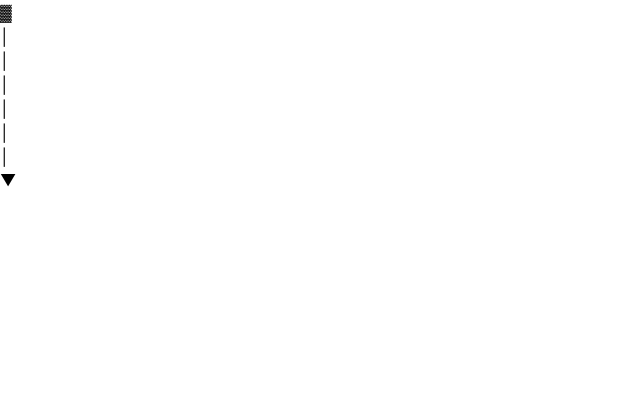
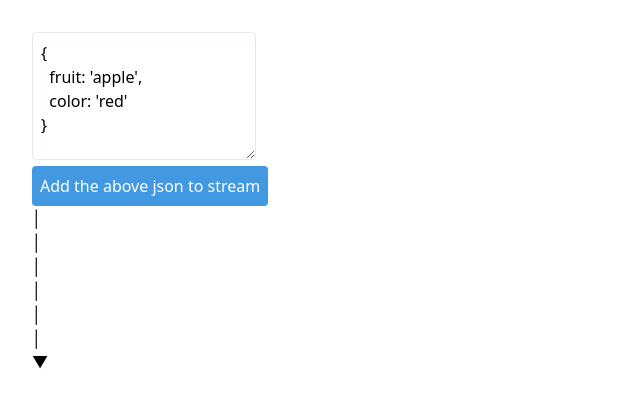
Before and after one commit to shoonyatech/reactive-kit, an Angular app: page / in a window 1280 px wide. Shown: the top 406 px of the page, without its empty margins (0-640 px from the left). Built offline with nearby package versions, Linux system fonts and the light colour scheme.

Commit message:
feat(trigger): add ability to send json from manual trigger

```diff
--- a/src/app/app.component.html
+++ b/src/app/app.component.html
@@ -1,3 +1,3 @@
-<div>
+<div class="p-8">
   <rk-observable></rk-observable>
 </div>
--- a/src/app/manual-trigger/manual-trigger.component.html
+++ b/src/app/manual-trigger/manual-trigger.component.html
@@ -1 +1,2 @@
-<button (click)="send('▓')">▓</button>
+<textarea [value]='json' class="h-32 border rounded p-2 blocks w-56"></textarea>
+<button (click)="send(json)" class="bg-blue-500 rounded block text-white p-2">Add the above json to stream</button>
--- a/src/app/manual-trigger/manual-trigger.component.ts
+++ b/src/app/manual-trigger/manual-trigger.component.ts
@@ -6,6 +6,10 @@ import { Component, EventEmitter, OnInit, Output } from '@angular/core';
   styleUrls: ['./manual-trigger.component.css'],
 })
 export class ManualTriggerComponent implements OnInit {
+  public json = `{
+  fruit: 'apple',
+  color: 'red'
+}`;
 
   @Output() public trigger = new EventEmitter();
   constructor() { }
```
